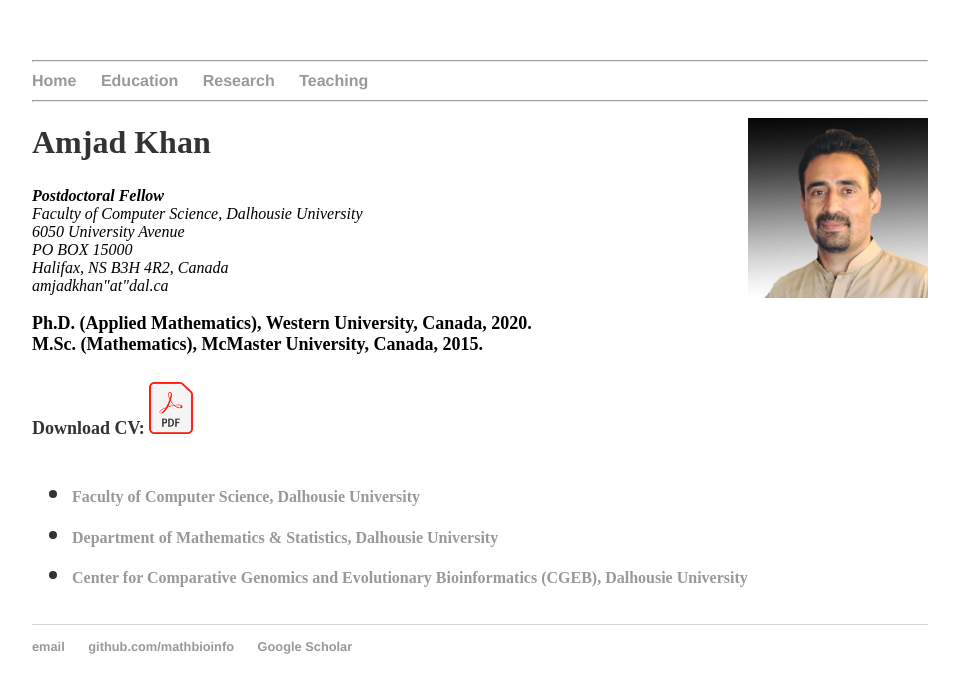
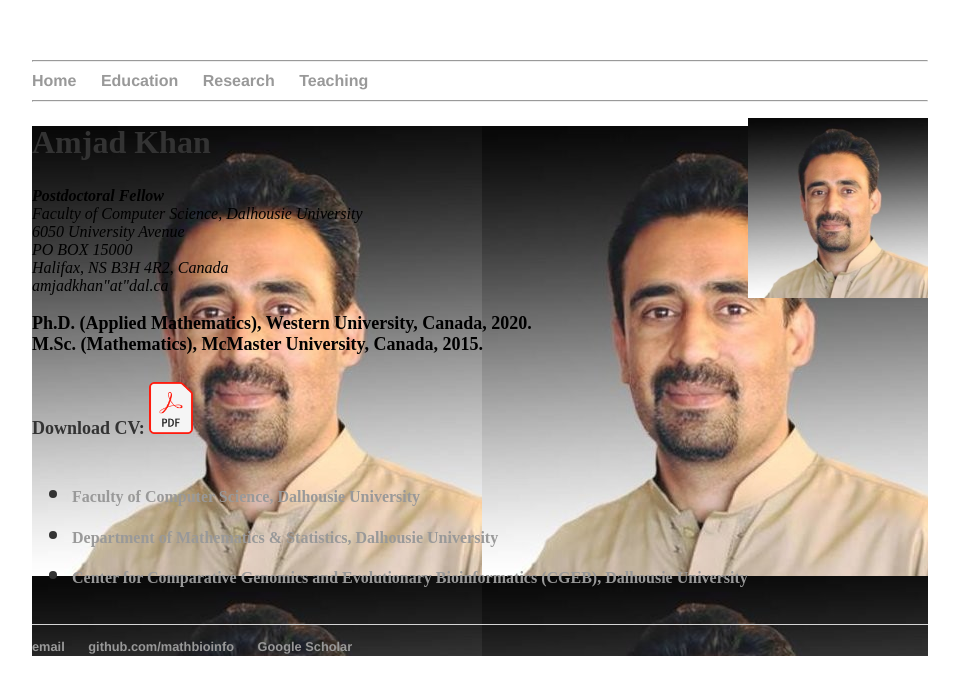
Before and after one commit to MathBioInfo/amjadkhan, a Jekyll site: the page index.html, which Jekyll copies as it is, in a window 1280 px wide. Shown: the top 695 px of the page, without its empty margins (160-1119 px from the left). Built offline with Jekyll 4.4.1, drawn with Linux system fonts in a browser that asks for light colours.

Commit message:
Update index.html

```diff
--- a/index.html
+++ b/index.html
@@ -1,5 +1,14 @@
 <!DOCTYPE html>
 <html>
+	<html>
+<head>
+<style>
+div {
+  background-image: url('images/Amjad.jfif');
+}
+</style>
+</head>
+<body>
 	<head>
 		<title>Amjad Khan</title>
 		<link rel="stylesheet" type="text/css" href="css/main.css">
```
